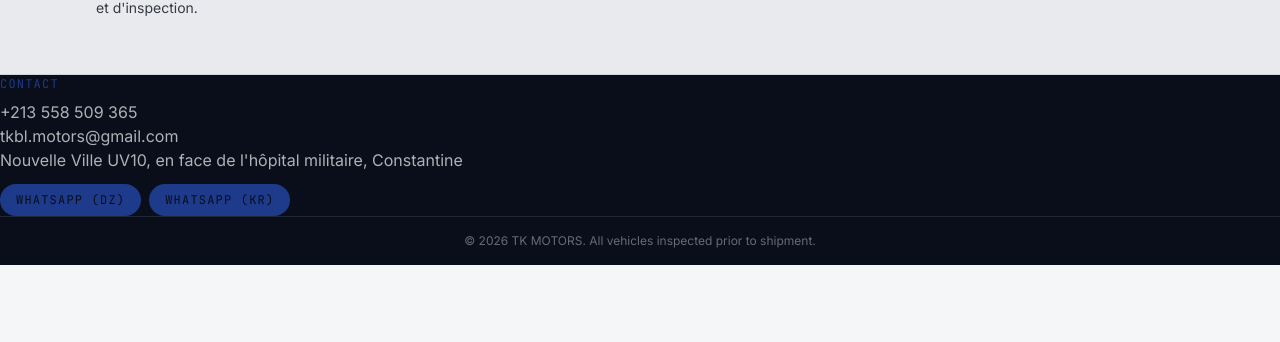
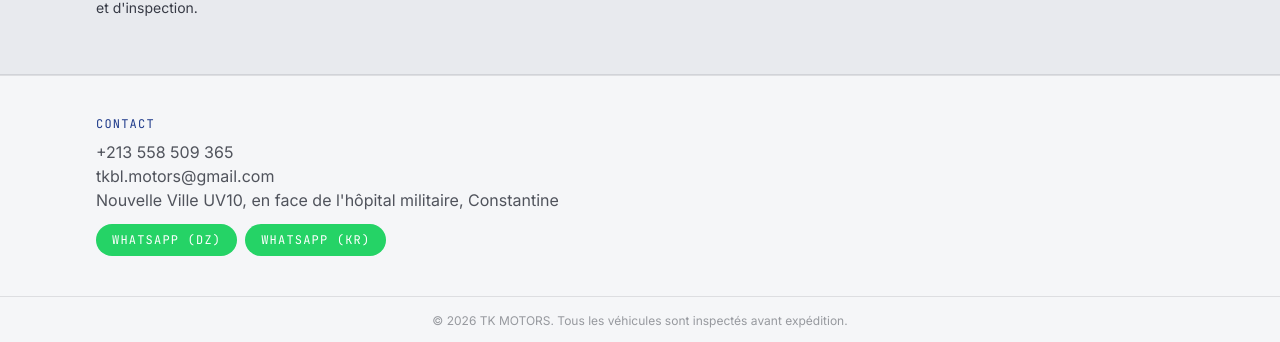
Before and after one commit to tkblmotors-web/tk-motors, a Next.js app: page / in a window 1280 px wide. Shown: the part 1408-1750 px from the top of the page. Before the commit the page ends 1673 px from the top, so only its background shows below. Built offline with nearby package versions, Linux system fonts and the light colour scheme; no server answers; the database is empty.

Commit message:
Update Footer.tsx

```diff
--- a/components/Footer.tsx
+++ b/components/Footer.tsx
@@ -3,20 +3,20 @@ import { siteConfig } from "@/lib/config";
 
 export function Footer() {
   return (
-    <footer className="mt-auto border-t border-ink/10 bg-ink text-paper">
-   <div>
+    <footer className="mt-auto border-t border-ink/10 bg-paper text-ink">
+   <div className="mx-auto max-w-6xl px-5 sm:px-8 py-10">
   <div className="font-mono uppercase tracking-widest text-xs text-brass mb-2">
     Contact
   </div>
-  <p className="text-paper/70">{siteConfig.phoneDisplay}</p>
-  <p className="text-paper/70">{siteConfig.email}</p>
-  <p className="text-paper/70">{siteConfig.address}</p>
+  <p className="text-ink/70">{siteConfig.phoneDisplay}</p>
+  <p className="text-ink/70">{siteConfig.email}</p>
+  <p className="text-ink/70">{siteConfig.address}</p>
   <div className="mt-3 flex flex-wrap gap-2">
     <a
       href={`https://wa.me/${siteConfig.whatsappNumber}`}
       target="_blank"
       rel="noopener noreferrer"
-      className="inline-block rounded-full bg-brass px-4 py-2 text-xs font-mono uppercase tracking-widest text-ink hover:opacity-90"
+      className="inline-block rounded-full bg-[#25D366] px-4 py-2 text-xs font-mono uppercase tracking-widest text-white hover:opacity-90"
     >
       WhatsApp (DZ)
     </a>
@@ -24,15 +24,15 @@ export function Footer() {
       href={`https://wa.me/${siteConfig.whatsappNumberKR}`}
       target="_blank"
       rel="noopener noreferrer"
-      className="inline-block rounded-full bg-brass px-4 py-2 text-xs font-mono uppercase tracking-widest text-ink hover:opacity-90"
+      className="inline-block rounded-full bg-[#25D366] px-4 py-2 text-xs font-mono uppercase tracking-widest text-white hover:opacity-90"
     >
       WhatsApp (KR)
     </a>
   </div>
 </div>
 
-      <div className="border-t border-paper/10 py-4 text-center text-xs text-paper/40">
-        © {new Date().getFullYear()} {siteConfig.name}. All vehicles inspected prior to shipment.
+      <div className="border-t border-ink/10 py-4 text-center text-xs text-ink/40">
+        © {new Date().getFullYear()} {siteConfig.name}. Tous les véhicules sont inspectés avant expédition.
       </div>
     </footer>
   );
```
